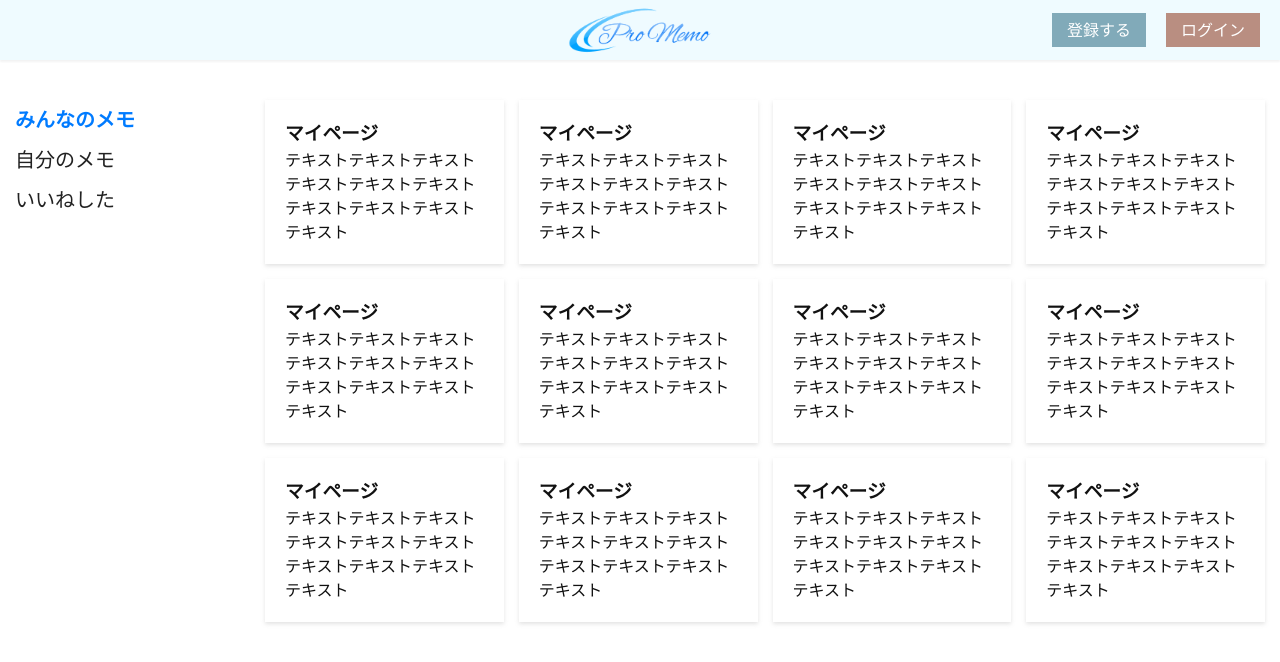
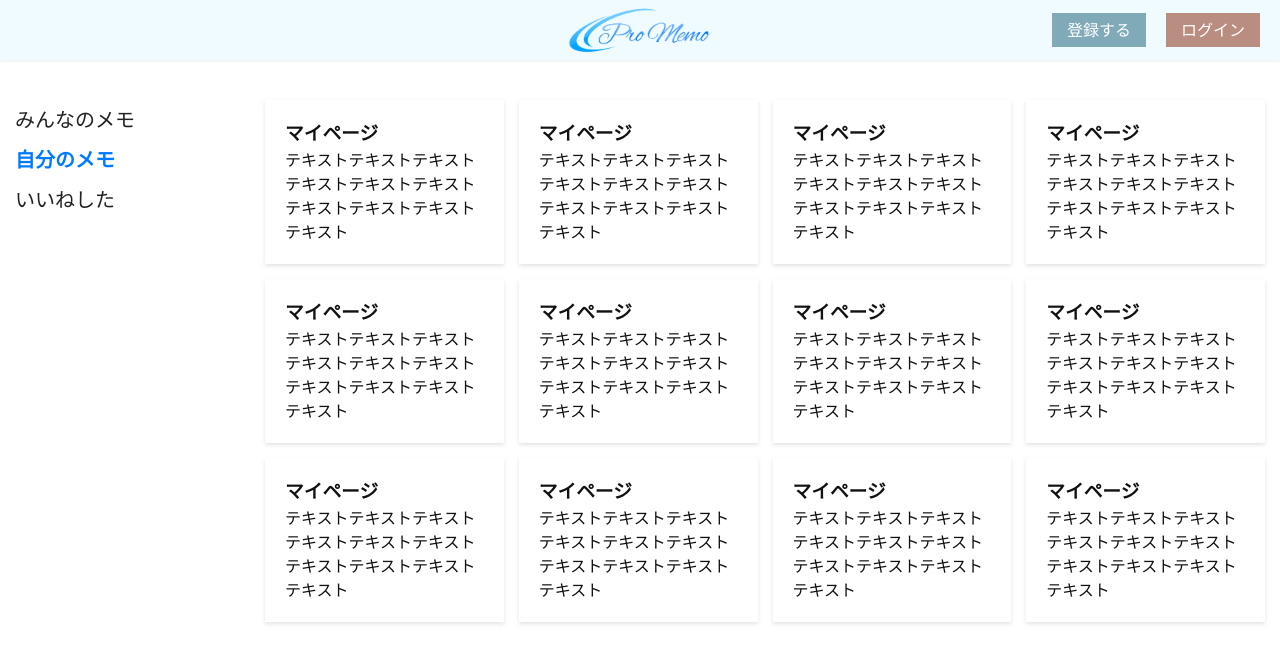
Before and after one commit to keisuke0131/promemo-front, a Nuxt app: page /mypage in a window 1280 px wide. Shown: the top 662 px of the page. Built offline with nearby package versions, Linux system fonts and the light colour scheme.

Commit message:
fix: サイドバーのクリック時の色変更

```diff
--- a/components/Sidebar.vue
+++ b/components/Sidebar.vue
@@ -2,20 +2,20 @@
   <aside>
     <ul>
       <li
-        v-on:click="activetab = 1"
-        v-bind:class="[activetab === 1 ? 'active' : '']"
+        v-on:click="activetab = '1'"
+        v-bind:class="[activetab === '1' ? 'active' : '']"
       >
         <nuxt-link to="/">みんなのメモ</nuxt-link>
       </li>
       <li
-        v-on:click="activetab = 2"
-        v-bind:class="[activetab === 2 ? 'active' : '']"
+        v-on:click="activetab = '2'"
+        v-bind:class="[activetab === '2' ? 'active' : '']"
       >
         <nuxt-link to="/mypage">自分のメモ</nuxt-link>
       </li>
       <li
-        v-on:click="activetab = 3"
-        v-bind:class="[activetab === 3 ? 'active' : '']"
+        v-on:click="activetab = '3'"
+        v-bind:class="[activetab === '3' ? 'active' : '']"
       >
         <nuxt-link to="/good">いいねした</nuxt-link>
       </li>
@@ -25,11 +25,16 @@
 
 <script>
 export default {
+  props: {
+    page: {
+      type: String,
+    }
+  },
   data() {
     return {
-      activetab: 1,
+      activetab: this.page,
     };
-  },
+  }
 };
 </script>
 
--- a/pages/good.vue
+++ b/pages/good.vue
@@ -2,7 +2,7 @@
   <div>
     <Header />
     <main>
-      <Sidebar />
+      <Sidebar page="3"/>
       <div class="main-contents">
         <div class="memo" v-for="n of 12" :key="n">
           <nuxt-link to="/">
--- a/pages/index.vue
+++ b/pages/index.vue
@@ -2,7 +2,7 @@
 <div>
   <Header />
   <main>
-    <Sidebar />
+    <Sidebar page="1" />
     <div class="main-contents">
       <div class="memo" v-for="n of 12" :key="n">
         <nuxt-link to="/">
--- a/pages/mypage.vue
+++ b/pages/mypage.vue
@@ -2,7 +2,7 @@
 <div>
   <Header />
   <main>
-    <Sidebar />
+    <Sidebar page="2" />
     <div class="main-contents">
       <div class="memo" v-for="n of 12" :key="n">
         <nuxt-link to="/">
```
